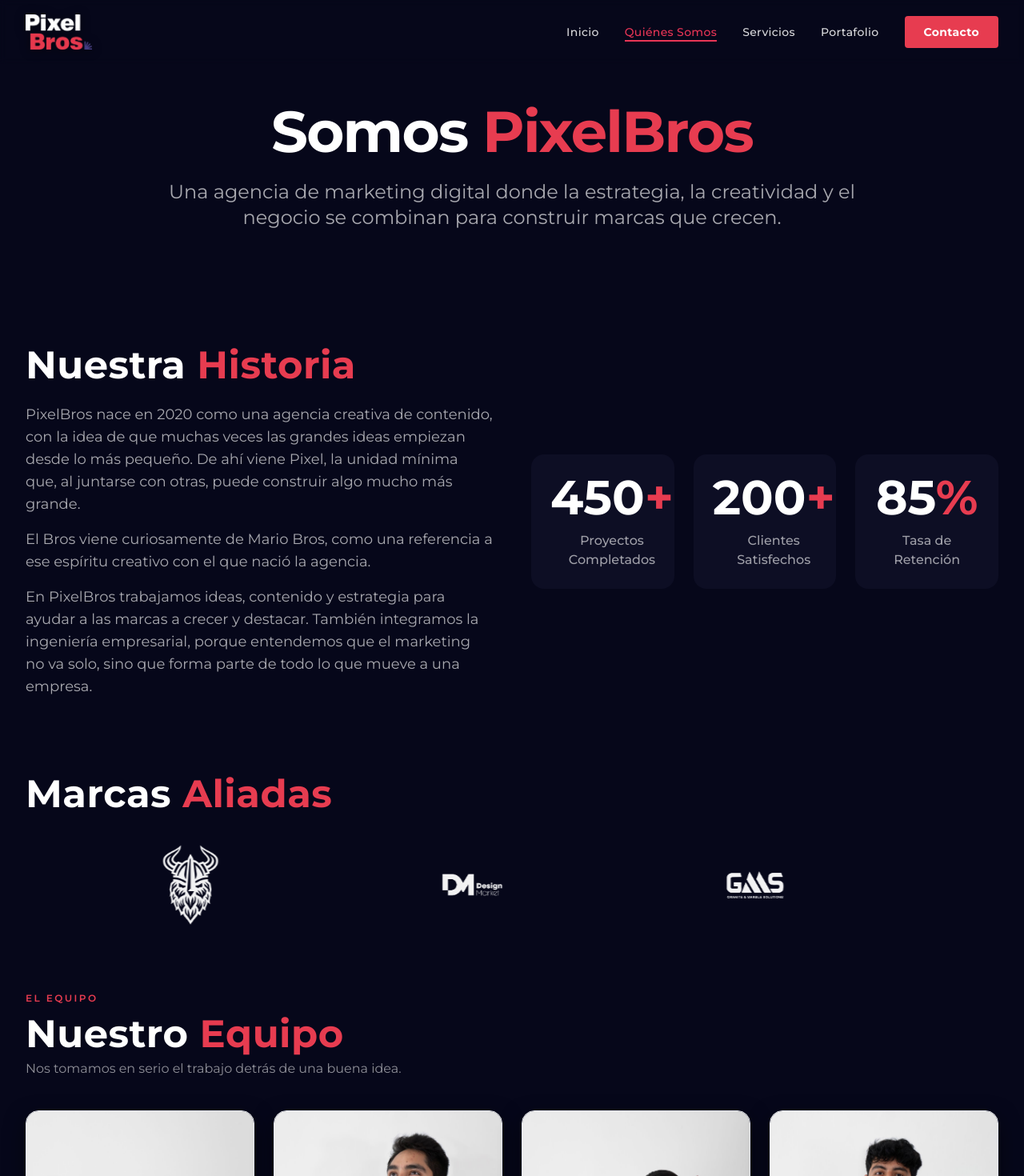
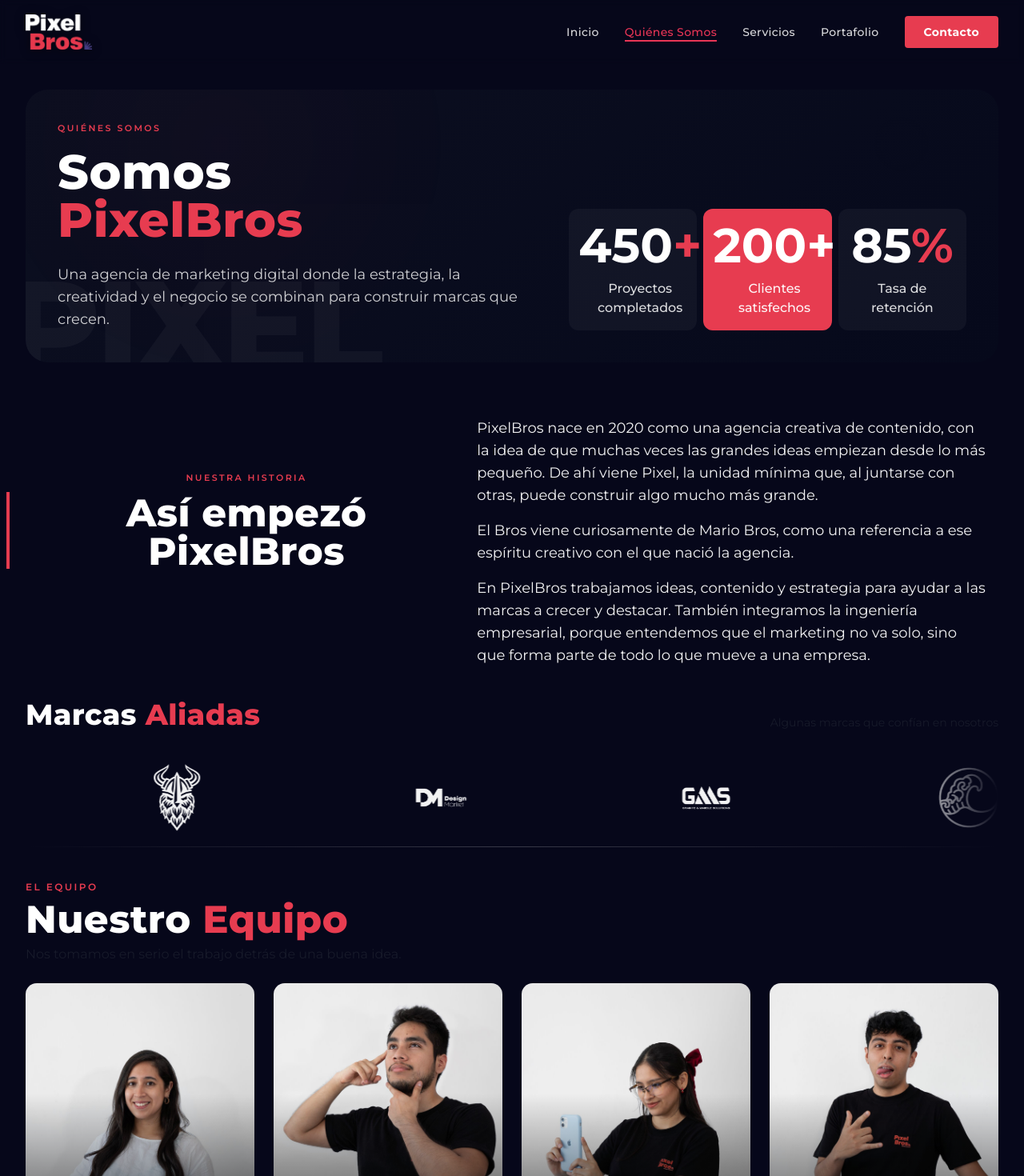
Before and after one commit to hxtxrchq/PixelBros, a React (Vite) app: page /about in a window 1280 px wide. Shown: the top 1470 px of the page at 80% size. Built offline with nearby package versions, Linux system fonts and the light colour scheme.

Commit message:
Ajusta alineacion y legibilidad en Quienes Somos

```diff
--- a/src/components/AnimatedCounter.jsx
+++ b/src/components/AnimatedCounter.jsx
@@ -1,7 +1,14 @@
 import { useState, useEffect, useRef } from 'react';
 import { motion } from 'framer-motion';
 
-const AnimatedCounter = ({ number, label, delay = 0 }) => {
+const AnimatedCounter = ({
+  number,
+  label,
+  delay = 0,
+  numberClassName = 'text-white',
+  suffixClassName = 'text-[#e73c50]',
+  labelClassName = 'text-white/60',
+}) => {
   const [displayValue, setDisplayValue] = useState(0);
   const [isVisible, setIsVisible] = useState(false);
   const ref = useRef(null);
@@ -119,11 +126,11 @@
       transition={{ duration: 0.5, delay }}
       className="text-center"
     >
-      <div className="text-5xl md:text-6xl font-display font-bold text-white mb-3">
+      <div className={`text-5xl md:text-6xl font-display font-bold mb-3 ${numberClassName}`}>
         <span>{formatDisplay(displayValue)}</span>
-        {suffix && <span className="text-[#e73c50]">{suffix}</span>}
+        {suffix && <span className={suffixClassName}>{suffix}</span>}
       </div>
-      <div className="text-sm md:text-base text-white/60 font-medium">{label}</div>
+      <div className={`text-sm md:text-base font-medium ${labelClassName}`}>{label}</div>
     </motion.div>
   );
 };
--- a/src/pages/About.jsx
+++ b/src/pages/About.jsx
@@ -53,6 +53,12 @@
   { name: 'Design Market', src: '/logos/Design Market.png' },
   { name: 'GMS', src: '/logos/GMS.png' },
   { name: 'Kanagawa Nikkei', src: '/logos/Kanagawa Nikkei.png' },
+];
+
+const ABOUT_METRICS = [
+  { number: '450+', label: 'Proyectos completados', accent: false },
+  { number: '200+', label: 'Clientes satisfechos', accent: true },
+  { number: '85%', label: 'Tasa de retención', accent: false },
 ];
 
 const TeamCard = ({ member, globalTick, index }) => {
@@ -112,7 +118,7 @@
       transition={{ delay: index * 0.07, duration: 0.55, ease: 'easeOut' }}
       className="group relative flex flex-col"
     >
-      <div className="relative h-72 rounded-2xl overflow-hidden border border-white/12 shadow-[0_10px_26px_rgba(0,0,0,0.5)] mb-3 bg-[#0d0e24]">
+      <div className="relative h-72 overflow-hidden mb-3 bg-[#0d0e24] rounded-[14px]">
         <AnimatePresence mode="sync">
           <motion.div
             key={displayImg}
@@ -166,106 +172,109 @@
       className="min-h-screen bg-transparent"
     >
       {/* Hero */}
-      <section className="pt-32 pb-20 bg-transparent">
+      <section className="pt-28 pb-10 bg-transparent">
         <div className="max-w-7xl mx-auto px-4 sm:px-6 lg:px-8">
           <motion.div
-            initial={{ opacity: 0, y: 30 }}
+            initial={{ opacity: 0, y: 24 }}
             animate={{ opacity: 1, y: 0 }}
-            transition={{ duration: 0.8 }}
-            className="text-center"
+            transition={{ duration: 0.7 }}
+            className="relative overflow-hidden rounded-[28px] bg-[linear-gradient(140deg,#0c0f20_0%,#06091b_100%)]"
           >
-            <h1 className="text-5xl md:text-6xl lg:text-7xl font-display font-bold tracking-tight mb-6 text-white">
+            <div className="absolute inset-0 opacity-[0.07]" style={{ backgroundImage: 'radial-gradient(circle at 20% 20%, rgba(231,60,80,0.36) 0%, transparent 32%), radial-gradient(circle at 90% 20%, rgba(255,255,255,0.06) 0%, transparent 30%)' }} />
+            <div className="absolute -left-6 bottom-[-34px] text-[100px] sm:text-[160px] font-display font-black tracking-tight text-white/[0.04] leading-none select-none">PIXEL</div>
+            <div className="relative z-10 grid grid-cols-1 lg:grid-cols-[1.1fr_0.9fr] gap-8 p-7 sm:p-10">
+              <div>
+                <p className="text-[11px] uppercase tracking-[0.22em] font-semibold text-[#e73c50]">Quiénes somos</p>
+                <h1 className="mt-4 text-4xl sm:text-5xl lg:text-6xl font-display font-black leading-[0.92] text-white max-w-[12ch]">
                   Somos <span className="text-[#e73c50]">PixelBros</span>
                 </h1>
-            <p className="text-xl md:text-2xl text-white/65 max-w-4xl mx-auto leading-relaxed">
-              Una agencia de marketing digital donde la estrategia, la creatividad y el negocio se combinan para construir marcas que crecen.
-            </p>
+                <p className="mt-6 max-w-2xl text-base sm:text-lg text-white/80 leading-relaxed">
+Una agencia de marketing digital donde la estrategia, la creatividad y el negocio se combinan para construir marcas que crecen.                </p>
+              </div>
+
+              <div className="grid grid-cols-3 gap-2 self-end">
+                {ABOUT_METRICS.map((stat) => (
+                  <div key={stat.label} className={`min-h-[150px] px-3 py-4 flex items-center ${stat.accent ? 'rounded-xl bg-[#e73c50]' : 'rounded-xl bg-white/[0.04]'}`}>
+                    <AnimatedCounter
+                      number={stat.number}
+                      label={stat.label}
+                      delay={0.08}
+                      numberClassName="text-white"
+                      suffixClassName={stat.accent ? 'text-white' : 'text-[#e73c50]'}
+                      labelClassName={stat.accent ? 'text-white/95' : 'text-white/85'}
+                    />
+                  </div>
+                ))}
+              </div>
+            </div>
           </motion.div>
         </div>
       </section>
 
-      {/* Our Story */}
-      <section className="py-16 bg-transparent">
+      {/* Story */}
+      <section className="pb-10 bg-transparent">
         <div className="max-w-7xl mx-auto px-4 sm:px-6 lg:px-8">
-          <div className="grid grid-cols-1 lg:grid-cols-2 gap-12 items-center">
           <motion.div
-              initial={{ opacity: 0, x: -30 }}
-              whileInView={{ opacity: 1, x: 0 }}
+            initial={{ opacity: 0, y: 24 }}
+            whileInView={{ opacity: 1, y: 0 }}
             viewport={{ once: true }}
+            className="relative"
           >
-                <h2 className="text-4xl md:text-5xl font-display font-bold mb-6 text-white">
-                  Nuestra <span className="text-[#e73c50]">Historia</span>
+            <div className="pointer-events-none absolute -left-6 top-1/2 h-24 w-1 -translate-y-1/2 bg-[#e73c50]" />
+            <div className="pointer-events-none absolute right-4 top-6 h-32 w-32 rounded-full bg-[#e73c50]/14 blur-3xl" />
+
+            <div className="relative z-10 grid grid-cols-1 lg:grid-cols-[0.9fr_1.1fr] gap-7 px-2 sm:px-4">
+              <div className="text-center lg:pt-24">
+                <p className="text-[11px] uppercase tracking-[0.22em] font-semibold text-[#e73c50] mb-3">Nuestra historia</p>
+                <h2 className="mx-auto text-3xl sm:text-4xl lg:text-5xl font-display font-black text-white max-w-[11ch] leading-[0.94]">
+                  Así empezó PixelBros
                 </h2>
-                <div className="space-y-4 text-white/65 text-lg">
+
+              </div>
+
+              <div className="space-y-4 text-white/95 text-base sm:text-lg leading-relaxed lg:pt-7">
                 <p>
-                  PixelBros nace en 2020 como una agencia creativa de contenido, con la idea de que muchas veces las grandes ideas empiezan desde lo más pequeño. De ahí viene Pixel, la unidad mínima que, al juntarse con otras, puede construir algo mucho más grande.
-                </p>
+PixelBros nace en 2020 como una agencia creativa de contenido, con la idea de que muchas veces las grandes ideas empiezan desde lo más pequeño. De ahí viene Pixel, la unidad mínima que, al juntarse con otras, puede construir algo mucho más grande.                </p>
                 <p>
-                  El Bros viene curiosamente de Mario Bros, como una referencia a ese espíritu creativo con el que nació la agencia.
-                </p>
+El Bros viene curiosamente de Mario Bros, como una referencia a ese espíritu creativo con el que nació la agencia.                </p>
                 <p>
-                  En PixelBros trabajamos ideas, contenido y estrategia para ayudar a las marcas a crecer y destacar. También integramos la ingeniería empresarial, porque entendemos que el marketing no va solo, sino que forma parte de todo lo que mueve a una empresa.
-                </p>
+En PixelBros trabajamos ideas, contenido y estrategia para ayudar a las marcas a crecer y destacar. También integramos la ingeniería empresarial, porque entendemos que el marketing no va solo, sino que forma parte de todo lo que mueve a una empresa.                </p>
+              </div>
             </div>
           </motion.div>
-
-            <motion.div
-              initial={{ opacity: 0, x: 30 }}
-              whileInView={{ opacity: 1, x: 0 }}
-              viewport={{ once: true }}
-              className="grid grid-cols-1 sm:grid-cols-2 lg:grid-cols-3 gap-6"
-            >
-              {[
-                { number: '450+', label: 'Proyectos Completados' },
-                { number: '200+', label: 'Clientes Satisfechos' },
-                { number: '85%', label: 'Tasa de Retención' },
-              ].map((stat, index) => (
-                <motion.div
-                  key={index}
-                  initial={{ opacity: 0, scale: 0.8 }}
-                  whileInView={{ opacity: 1, scale: 1 }}
-                  viewport={{ once: true }}
-                  transition={{ delay: index * 0.1 }}
-                  className="bg-[#0d0e24] p-6 rounded-2xl min-h-[145px] flex items-center"
-                >
-                  <AnimatedCounter
-                    number={stat.number}
-                    label={stat.label}
-                    delay={index * 0.1}
-                  />
-                </motion.div>
-              ))}
-            </motion.div>
-          </div>
         </div>
       </section>
 
       {/* Brands */}
-      <section className="pt-8 pb-6 bg-transparent">
+      <section className="pb-10 bg-transparent">
         <div className="max-w-7xl mx-auto px-4 sm:px-6 lg:px-8">
           <motion.div
-            initial={{ opacity: 0, y: 16 }}
+            initial={{ opacity: 0, y: 20 }}
             whileInView={{ opacity: 1, y: 0 }}
             viewport={{ once: true }}
-            transition={{ duration: 0.5 }}
-            className="mb-5"
+            className="relative"
           >
-            <h1 className="text-4xl md:text-5xl font-display font-bold text-white">
+            <div className="flex flex-wrap items-end justify-between gap-4 mb-5">
+              <h2 className="text-3xl sm:text-4xl font-display font-black text-white leading-none">
                 Marcas <span className="text-[#e73c50]">Aliadas</span>
-            </h1>
-          </motion.div>
+              </h2>
+              <p className="text-sm text-white/76">Algunas marcas que confían en nosotros</p>
+            </div>
 
-          <div className="pb-logo-fade overflow-hidden py-1">
-            <div className="pb-logo-track items-center gap-6 sm:gap-8" aria-label="Logos de clientes">
+            <div className="pointer-events-none absolute inset-x-0 top-[46px] h-px bg-gradient-to-r from-transparent via-white/28 to-transparent" />
+            <div className="pointer-events-none absolute inset-x-0 bottom-[2px] h-px bg-gradient-to-r from-transparent via-white/20 to-transparent" />
+
+            <div className="pb-logo-fade overflow-hidden py-2">
+              <div className="pb-logo-track items-center gap-8 sm:gap-10" aria-label="Logos de clientes">
                 {[...BRAND_LOGOS, ...BRAND_LOGOS].map((brand, idx) => (
                   <div
                     key={`${brand.name}-${idx}`}
-                    className="h-[132px] min-w-[250px] sm:min-w-[320px] px-6 sm:px-10 flex items-center justify-center"
+                    className="h-[112px] min-w-[220px] sm:min-w-[290px] px-6 sm:px-10 flex items-center justify-center"
                   >
                     <img
                       src={brand.src}
                       alt={brand.name}
-                      className="max-h-[86px] sm:max-h-[102px] w-auto object-contain opacity-95 [filter:brightness(0)_invert(1)] drop-shadow-[0_4px_14px_rgba(255,255,255,0.28)]"
+                      className="max-h-[72px] sm:max-h-[86px] w-auto object-contain opacity-95 [filter:brightness(0)_invert(1)] drop-shadow-[0_4px_14px_rgba(255,255,255,0.2)]"
                       loading="lazy"
                       decoding="async"
                     />
@@ -273,28 +282,28 @@
                 ))}
               </div>
             </div>
+          </motion.div>
         </div>
       </section>
 
       {/* Team */}
-      <section className="pt-10 pb-16 bg-[#06071a] overflow-hidden">
+      <section className="pb-12 bg-transparent overflow-hidden">
         <div className="max-w-7xl mx-auto px-4 sm:px-6 lg:px-8">
           <motion.div
             initial={{ opacity: 0, y: 20 }}
             whileInView={{ opacity: 1, y: 0 }}
             viewport={{ once: true }}
-            className="mb-10"
+            className="mb-6"
           >
-            <div>
-              <p className="text-xs font-semibold uppercase tracking-[0.2em] text-[#e73c50] mb-3">El equipo</p>
-              <h2 className="text-4xl md:text-5xl font-display font-bold mb-2 text-white">
+            <p className="text-xs font-semibold uppercase tracking-[0.2em] text-[#e73c50] mb-2">El equipo</p>
+            <h2 className="text-3xl sm:text-4xl lg:text-5xl font-display font-black text-white">
               Nuestro <span className="text-[#e73c50]">Equipo</span>
             </h2>
-              <p className="text-base text-white/55">
+            <p className="mt-2 text-white/86 text-sm sm:text-base">
               Nos tomamos en serio el trabajo detrás de una buena idea.
             </p>
-            </div>
           </motion.div>
+
           <div className="grid grid-cols-1 sm:grid-cols-2 xl:grid-cols-4 gap-6">
             {TEAM.map((member, index) => (
               <TeamCard
@@ -315,7 +324,7 @@
             initial={{ opacity: 0, y: 30 }}
             whileInView={{ opacity: 1, y: 0 }}
             viewport={{ once: true }}
-            className="relative overflow-hidden rounded-[30px] border border-[#474192]/35 bg-[#0b0d22] shadow-[0_24px_70px_rgba(0,0,0,0.5)]"
+            className="relative overflow-hidden rounded-2xl border border-[#474192]/35 bg-[#0b0d22] shadow-[0_24px_70px_rgba(0,0,0,0.5)]"
           >
             <div className="absolute inset-0">
               <div
@@ -342,10 +351,9 @@
                 style={{ background: 'linear-gradient(270deg, #e73c50 0%, rgba(231,60,80,0) 85%)' }}
               />
               <div className="absolute inset-x-0 top-0 h-px bg-gradient-to-r from-transparent via-[#e73c50]/55 to-transparent" />
-              <div className="absolute inset-y-0 left-0 w-[2px] bg-gradient-to-b from-[#e73c50]/0 via-[#e73c50]/60 to-[#e73c50]/0" />
             </div>
 
-            <div className="relative grid grid-cols-1 lg:grid-cols-[1.05fr_0.95fr] items-center gap-6 px-6 py-7 sm:px-9 sm:py-9">
+            <div className="relative grid grid-cols-1 lg:grid-cols-[1.05fr_0.95fr] items-center gap-6 px-6 py-7 sm:px-8 sm:py-8">
               <div className="relative z-10">
                 <h2 className="max-w-2xl text-2xl font-display font-bold leading-[1.08] text-white sm:text-3xl md:text-4xl">
                   Si te dicen que piensas demasiado, <span className="text-[#e73c50]">postula.</span>
@@ -364,7 +372,7 @@
 
               <div className="relative flex min-h-[190px] items-center justify-center lg:min-h-[220px]">
                 <motion.div
-                  className="relative w-full max-w-[280px]"
+                  className="relative w-full max-w-[220px]"
                   animate={{ y: [0, -4, 0] }}
                   transition={{ duration: 3.4, repeat: Infinity, ease: 'easeInOut' }}
                 >
@@ -373,36 +381,6 @@
                     alt="Logo PixelBros"
                     className="relative z-20 w-full object-contain drop-shadow-[0_14px_34px_rgba(0,0,0,0.45)]"
                     loading="lazy"
-                  />
-
-                  {/* Capas de color para efecto glitch/pixel sutil */}
-                  <motion.img
-                    src={LogoPixelBros}
-                    alt=""
-                    aria-hidden="true"
-                    className="pointer-events-none absolute inset-0 z-10 w-full object-contain opacity-0 mix-blend-screen"
-                    animate={{ x: [0, 2, -1, 0], opacity: [0, 0.16, 0, 0.12, 0] }}
-                    transition={{ duration: 1.8, repeat: Infinity, ease: 'linear', repeatDelay: 1.2 }}
-                    style={{ filter: 'drop-shadow(0 0 4px rgba(231,60,80,0.8))' }}
-                  />
-                  <motion.img
-                    src={LogoPixelBros}
-                    alt=""
-                    aria-hidden="true"
-                    className="pointer-events-none absolute inset-0 z-10 w-full object-contain opacity-0 mix-blend-screen"
-                    animate={{ x: [0, -2, 1, 0], opacity: [0, 0.14, 0, 0.1, 0] }}
-                    transition={{ duration: 2.1, repeat: Infinity, ease: 'linear', repeatDelay: 1.5 }}
-                    style={{ filter: 'drop-shadow(0 0 4px rgba(71,65,146,0.85))' }}
-                  />
-
-                  <motion.div
-                    className="pointer-events-none absolute inset-0 z-30 opacity-0"
-                    animate={{ opacity: [0, 0.22, 0, 0.14, 0], y: [0, -2, 2, -1, 0] }}
-                    transition={{ duration: 2.2, repeat: Infinity, ease: 'linear', repeatDelay: 1.3 }}
-                    style={{
-                      background:
-                        'repeating-linear-gradient(to bottom, rgba(255,255,255,0.28) 0px, rgba(255,255,255,0.28) 1px, transparent 1px, transparent 4px)',
-                    }}
                   />
                 </motion.div>
               </div>
```
Lines whose indentation alone changed are shown as unchanged.
